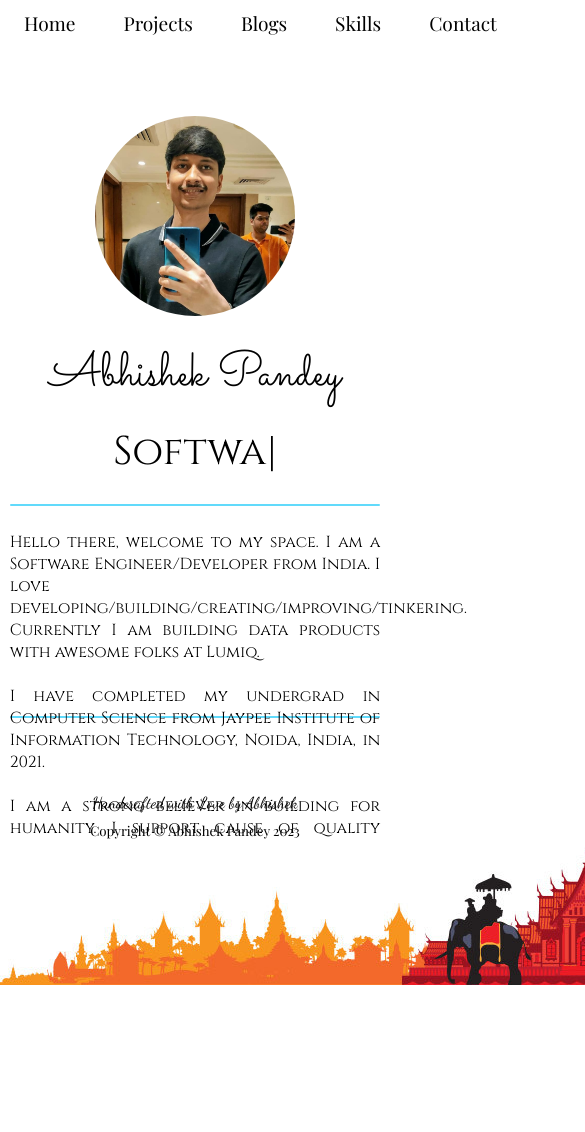
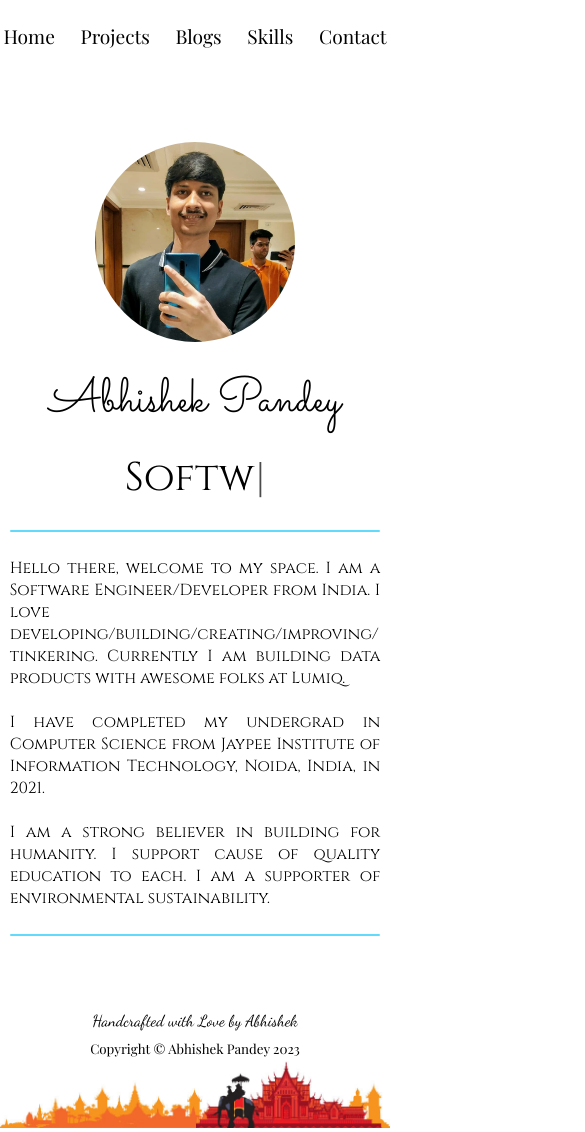
Before and after one commit to abhishekp6/abhishekp6.github.io, a React (Create React App) app: page / in a window 390 px wide. Shown: the top 1132 px of the page, 585 px wide, since content can reach past the window. Before the commit the page ends 989 px from the top, so only its background shows below. Built offline with nearby package versions, Linux system fonts and the light colour scheme.

Commit message:
Make UI Responsive

```diff
--- a/src/Components/Blogs/Blogs.css
+++ b/src/Components/Blogs/Blogs.css
@@ -1,12 +1,13 @@
 .article{
-    height: 200px;
+    height: fit-content;
     width: 80%;
     margin: auto;
     background-color: rgb(242, 242, 242);
     border-radius: 15px;
     padding: 15px;
     text-align: left;
-    padding-left: 40px;
+    padding-left: 2rem;
+    padding-top: 0.2rem;
 }
 
 .contianer{
--- a/src/Components/Navbar/Navbar.css
+++ b/src/Components/Navbar/Navbar.css
@@ -1,10 +1,13 @@
 .navBar{
     font-family: 'Playfair Display', serif;
     margin-top: 10px;
+    width: 100%;
+    display: flex;
+    justify-content: center;
 }
 
 .navItem{
-    margin: 1.5rem;
+    margin: 0.8rem;
     font-size: 1.2rem;
 }
 
--- a/src/Components/Skills/Skills.css
+++ b/src/Components/Skills/Skills.css
@@ -8,7 +8,7 @@
 .skillName{
     font-family: 'IBM Plex Mono', monospace;
     background-color: rgb(242, 242, 242);
-    height: 70px;
+    height: fit-content;
     border-radius: 10px;
     line-height: 30px;
     margin: 5px;
--- a/src/Components/Skills/Skills.js
+++ b/src/Components/Skills/Skills.js
@@ -15,7 +15,7 @@ const Skills = () => {
     return(
         <div className="skillSec">
             <div className="skillContainer">
-                <img alt="skillImg" src={angular} style={{height: 150, width:150}}></img>
+                <img alt="skillImg" src={angular} style={{height: 150, width:'8rem'}}></img>
                 <div className="skillName">Angular
                 <br></br>
                 >10,000 Lines of Code
@@ -23,7 +23,7 @@ const Skills = () => {
             </div>
 
             <div className="skillContainer">
-                <img alt="skillImg" src={reactlogo} style={{height: 150, width:150}}></img>
+                <img alt="skillImg" src={reactlogo} style={{height: 150, width:'7rem'}}></img>
                 <div className="skillName">ReactJs
                 <br></br>
                 >2,000 Lines of Code
@@ -31,7 +31,7 @@ const Skills = () => {
             </div>
 
             <div className="skillContainer">
-                <img alt="skillImg" src={node} style={{height: 150, width:125}}></img>
+                <img alt="skillImg" src={node} style={{height: 150, width:'8rem'}}></img>
                 <div className="skillName">NodeJs
                 <br></br>
                 >5,000 Lines of Code
@@ -39,7 +39,7 @@ const Skills = () => {
             </div>
 
             <div className="skillContainer">
-                <img alt="skillImg" src={express} style={{height: 50, width:200, marginTop:50, marginBottom:25}}></img>
+                <img alt="skillImg" src={express} style={{height: 50, width:'8rem', marginTop:50, marginBottom:25}}></img>
                 <div className="skillName">ExpressJs
                 <br></br>
                 >5,000 Lines of Code
@@ -47,23 +47,23 @@ const Skills = () => {
             </div>
 
             <div className="skillContainer">
-                <img alt="skillImg" src={mongo} style={{height: 125, width:200, marginTop:0, marginBottom:0}}></img>
+                <img alt="skillImg" src={mongo} style={{height: 125, width:'7rem', marginTop:0, marginBottom:0}}></img>
                 <div className="skillName">MongoDB
                 <br></br>
-
+                    >1000 Queries Executed
                 </div>
             </div>
 
             <div className="skillContainer">
-                <img alt="skillImg" src={git} style={{height: 50, width:150, padding:20, marginTop:20, marginBottom:15}}></img>
+                <img alt="skillImg" src={git} style={{height: 50, width:'5rem', padding:20, marginTop:20, marginBottom:15}}></img>
                 <div className="skillName">GIT
                 <br></br>
-
+                >20,000 Cammands Executed
                 </div>
             </div>
 
             <div className="skillContainer">
-                <img alt="skillImg" src={cpp} style={{height: 150, width:150, padding:20}}></img>
+                <img alt="skillImg" src={cpp} style={{height: 150, width:'6rem', padding:20}}></img>
                 <div className="skillName">C++
                 <br></br>
                 >5,000 Lines of Code
@@ -71,7 +71,7 @@ const Skills = () => {
             </div>
 
             <div className="skillContainer">
-                <img alt="skillImg" src={js} style={{height: 150, width:150, padding:20}}></img>
+                <img alt="skillImg" src={js} style={{height: 150, width:'7rem', padding:20}}></img>
                 <div className="skillName">Javascript
                 <br></br>
                 >10,000 Lines of Code
@@ -79,7 +79,7 @@ const Skills = () => {
             </div>
 
             <div className="skillContainer">
-                <img alt="skillImg" src={aws}style={{height: 100, width:200, padding:20, marginTop:25, marginBottom:25}}></img>
+                <img alt="skillImg" src={aws}style={{height: 100, width:'6rem', padding:20, marginTop:25, marginBottom:25}}></img>
                 <div className="skillName">AWS
                 <br></br>
                 AWS Cloud Practitioner Certified 2022
--- a/src/Home/Home.css
+++ b/src/Home/Home.css
@@ -38,9 +38,10 @@
     margin-top: 25px;
     margin-left: auto;
     margin-right: auto;
-    height: 160px;
+    height: fit-content;
     width: 95%;
     text-align: justify;
+    word-wrap: break-word;
   }
 
   .footer{
@@ -58,3 +59,7 @@
     font-size: smaller;
     margin-top: 10px;
   }
+
+  .footerImg{
+    width: 100%;
+  }
--- a/src/Home/Home.js
+++ b/src/Home/Home.js
@@ -54,7 +54,7 @@ const Home = () => {
                     </div>
                 </div>
                 <div>
-                    <img src={footer} alt='footerImg'></img>
+                    <img className="footerImg" src={footer} alt='footerImg'></img>
                 </div>
             </div>
 
```
